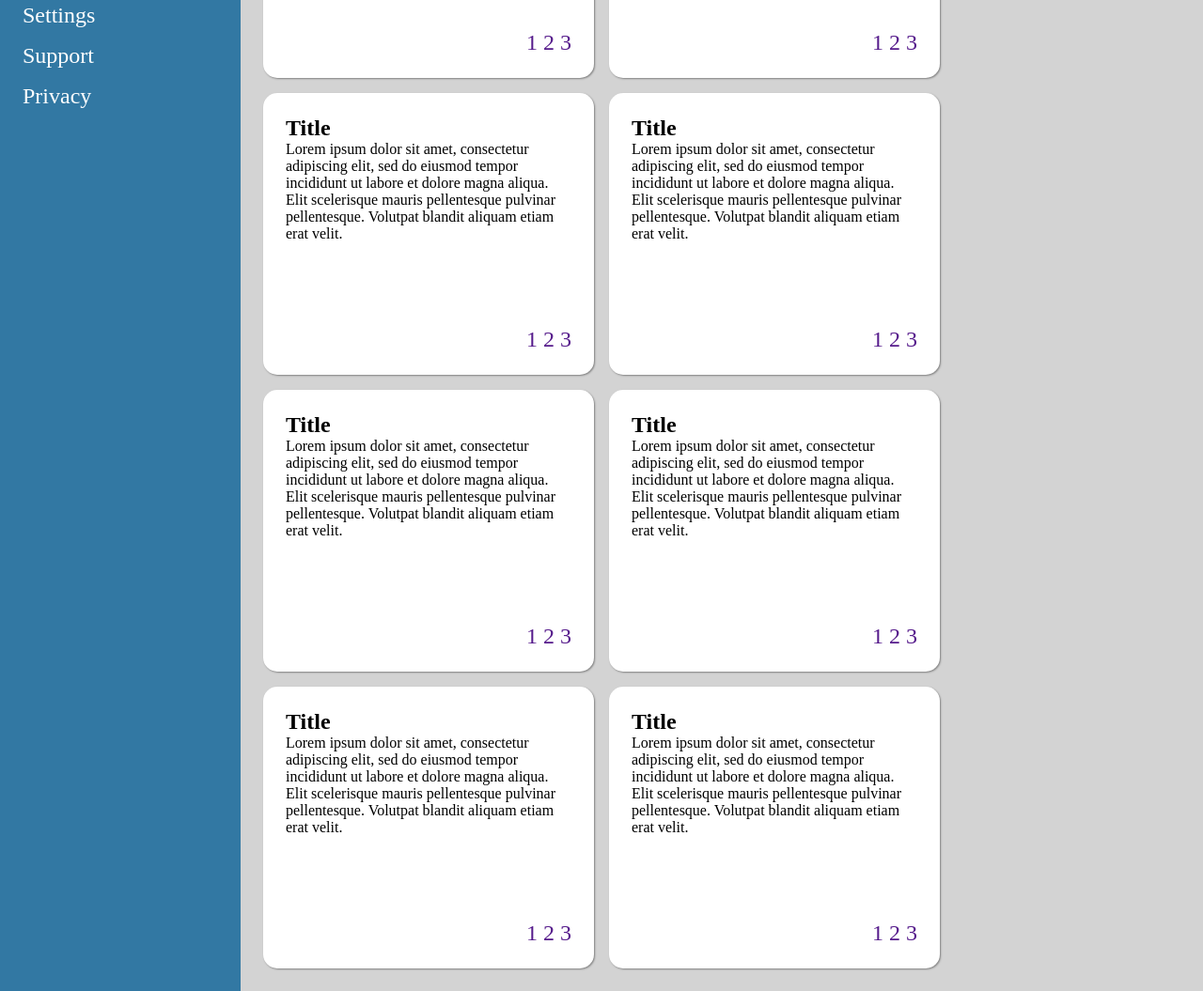
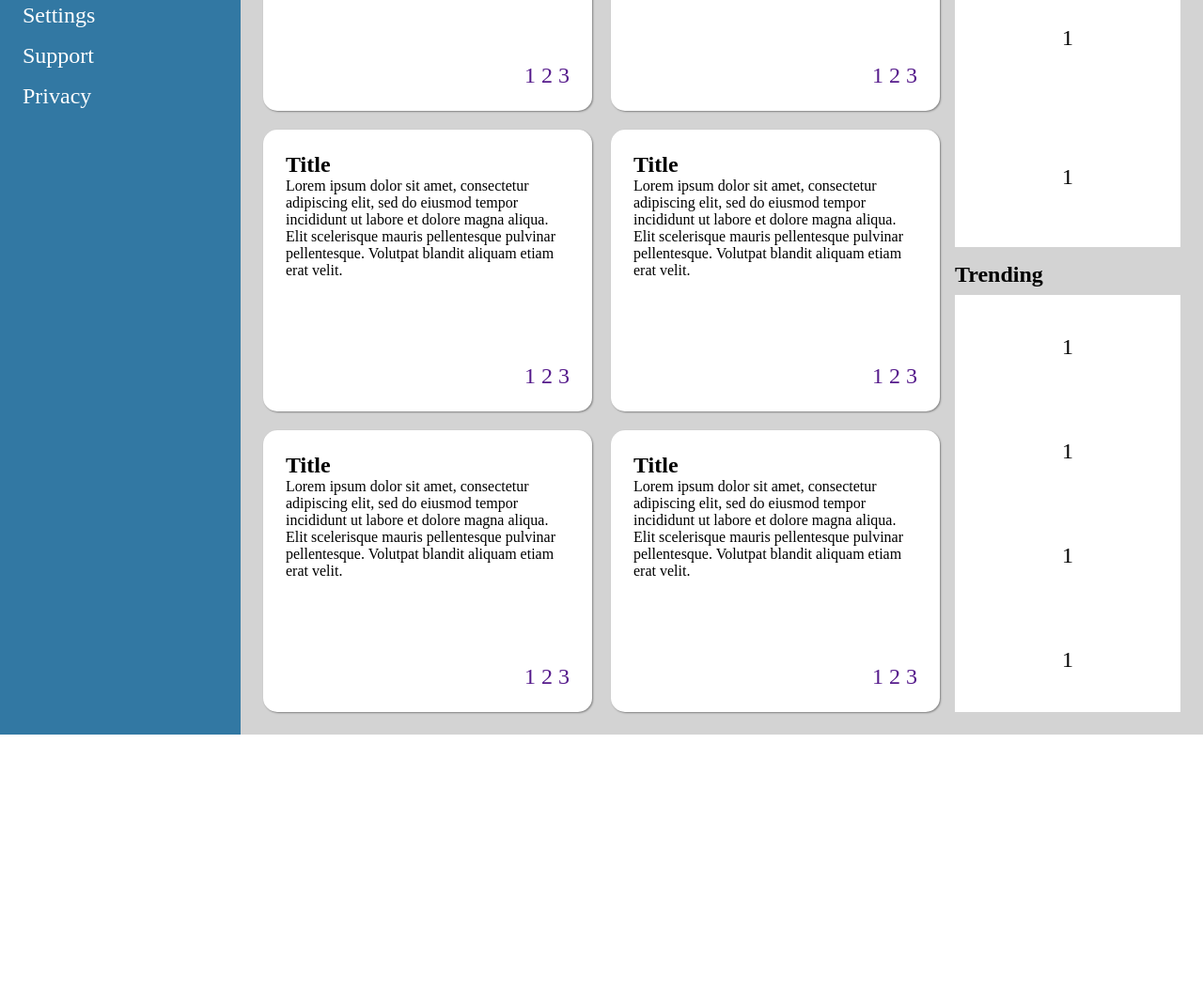
Before and after one commit to PeterBusatti/admin-dashboard, a plain HTML site: page index.html in a window 1280 px wide. Shown: the part 380-1435 px from the top of the page at 94% size. After the commit the page ends 1162 px from the top, so only its background shows below. Drawn offline with Linux system fonts and the light colour scheme.

Commit message:
add layout to annoucemetns and trending

```diff
--- a/index.html
+++ b/index.html
@@ -53,6 +53,9 @@
 
     <div class="main-container">
             <div class="projects">
+                <div class="inside-wrapper">
+                    <h1>Projects</h1>
+                    <div class="content-wrapper">
                         <div class="content">
                             <div class="text-content">
                                 <h1>Title</h1>
@@ -143,40 +146,30 @@
                                 <a href="">3</a>
                             </div>
                     </div>
-            <div class="content">
-                <div class="text-content">
-                    <h1>Title</h1>
-                    <p>Lorem ipsum dolor sit amet, consectetur adipiscing elit,
-                        sed do eiusmod tempor incididunt ut labore et dolore magna aliqua.
-                        Elit scelerisque mauris pellentesque pulvinar pellentesque. Volutpat
-                        blandit aliquam etiam erat velit.
-                    </p>
-                </div>
-                <div class="content-nav">
-                    <a href="">1</a>
-                    <a href="">2</a>
-                    <a href="">3</a>
                     </div>
                 </div>
-            <div class="content">
-                <div class="text-content">
-                    <h1>Title</h1>
-                    <p>Lorem ipsum dolor sit amet, consectetur adipiscing elit,
-                        sed do eiusmod tempor incididunt ut labore et dolore magna aliqua.
-                        Elit scelerisque mauris pellentesque pulvinar pellentesque. Volutpat
-                        blandit aliquam etiam erat velit.
-                    </p>
             </div>
-                <div class="content-nav">
-                    <a href="">1</a>
-                    <a href="">2</a>
-                    <a href="">3</a>
+        <div class="announcements">
+            <div class="inside-wrapper">
+                <h1>Announcements</h1>
+                <div>
+                    <div>1</div>
+                    <div>1</div>
+                    <div>1</div>
                 </div>
             </div>
-
         </div>
-        <div class="announcements"></div>
-        <div class="trending"></div>
+        <div class="trending">
+            <div class="inside-wrapper">
+                <h1>Trending</h1>
+                <div>
+                    <div>1</div>
+                    <div>1</div>
+                    <div>1</div>
+                    <div>1</div>
+                </div>
+            </div>
+        </div>
     </div>
 
 </body>
--- a/styles.css
+++ b/styles.css
@@ -127,16 +127,28 @@ button {
 
     display: grid;
     grid-template-columns: 3fr 1fr;
+    grid-template-rows: 1fr 1fr;
     gap: 1rem;
 
 }
 
+.inside-wrapper {
+    height: 100%;
+
+    display: grid;
+    grid-template-rows: auto 1fr;
+    gap: .5rem;
+}
+
+
 .projects{
     grid-row: span 2;
+}
 
+.content-wrapper {
     display: grid;
     grid-template-columns: repeat(auto-fit, minmax(300px, 1fr));
-    gap: 1rem;
+    gap: 1.25rem;
 }
 
 .content {
@@ -151,7 +163,7 @@ button {
     height: 300px;
 }
 
-.content h1 {
+.main-container h1 {
     font-size: 1.5rem;
 }
 
@@ -169,9 +181,18 @@ button {
 
 .announcements {
     grid-column-start: 2;
+
 }
 
 .trending {
     grid-column-start: 2;
     grid-row-start: 2;
 }
+
+.inside-wrapper > div:last-child:not(.content-wrapper) {
+    background-color: white;
+
+    display: grid;
+    grid-template-columns: 1fr;
+    place-items: center;
+}
```
Lines whose indentation alone changed are shown as unchanged.
